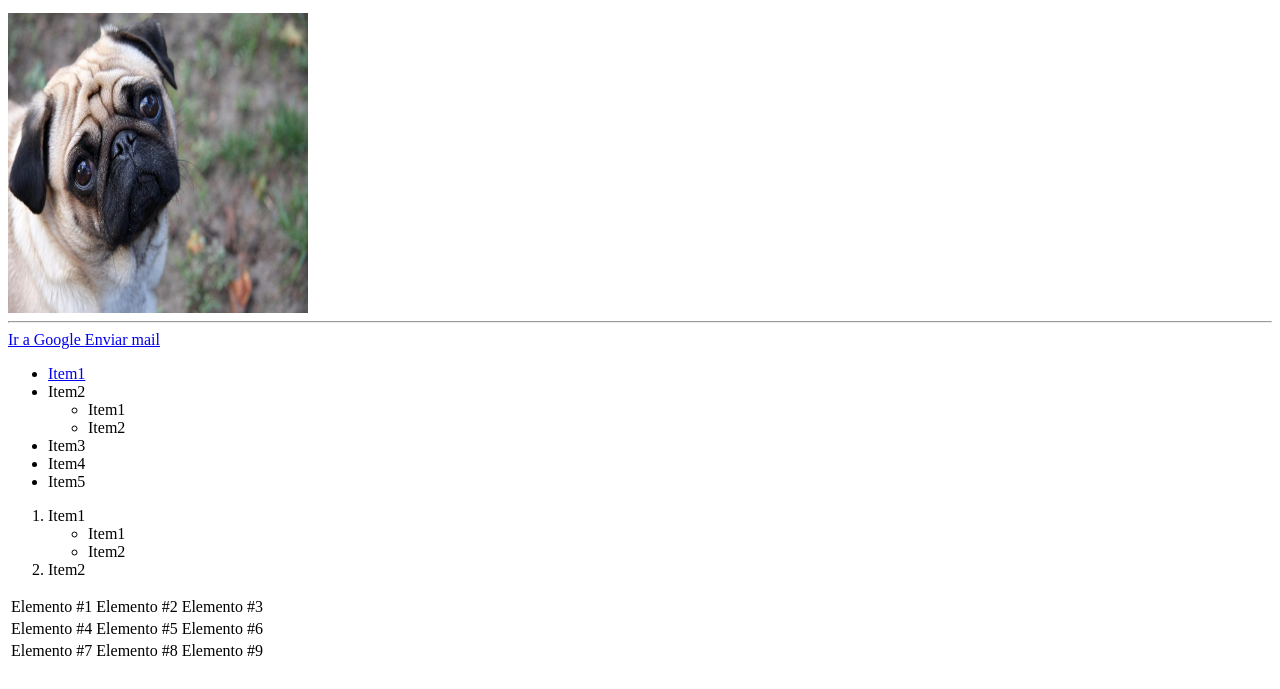
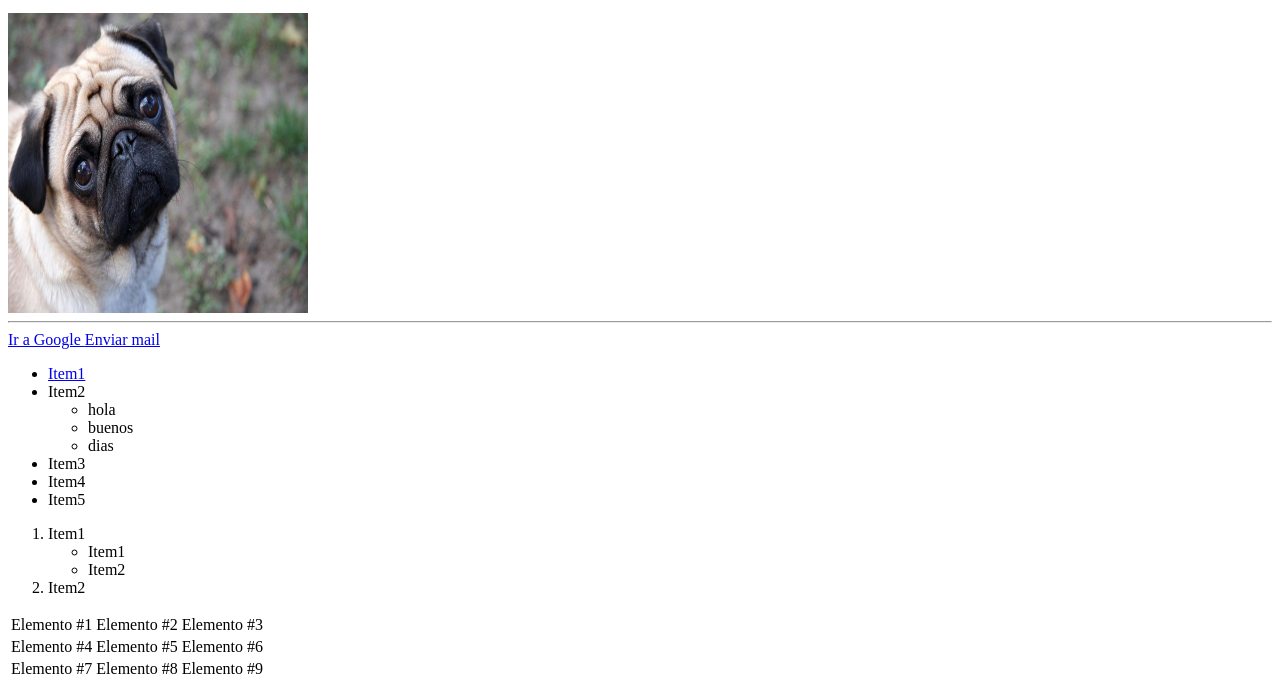
Before and after one commit to gimaggie/proyecto, a plain HTML site: page index.html in a window 1280 px wide. Shown: the part 123-812 px from the top of the page. Drawn offline with Linux system fonts and the light colour scheme.

Commit message:
SEa grego hola, archivo y cambio en formiulario

```diff
--- a/index.html
+++ b/index.html
@@ -15,8 +15,9 @@
      	<li> <a href="#">Item1</a></li>
      	<li>Item2</li>
      	<ul>
-     		<li>Item1</li>
-     		<li>Item2</li>
+     		<li>hola</li>
+     		<li>buenos</li>
+			<li>dias</li>
      		</ul>
      	<li>Item3</li>
      	<li>Item4</li>
```
Also changed, not shown: formulario.html (+1 -0 lines), imagen/hola.html (added).
